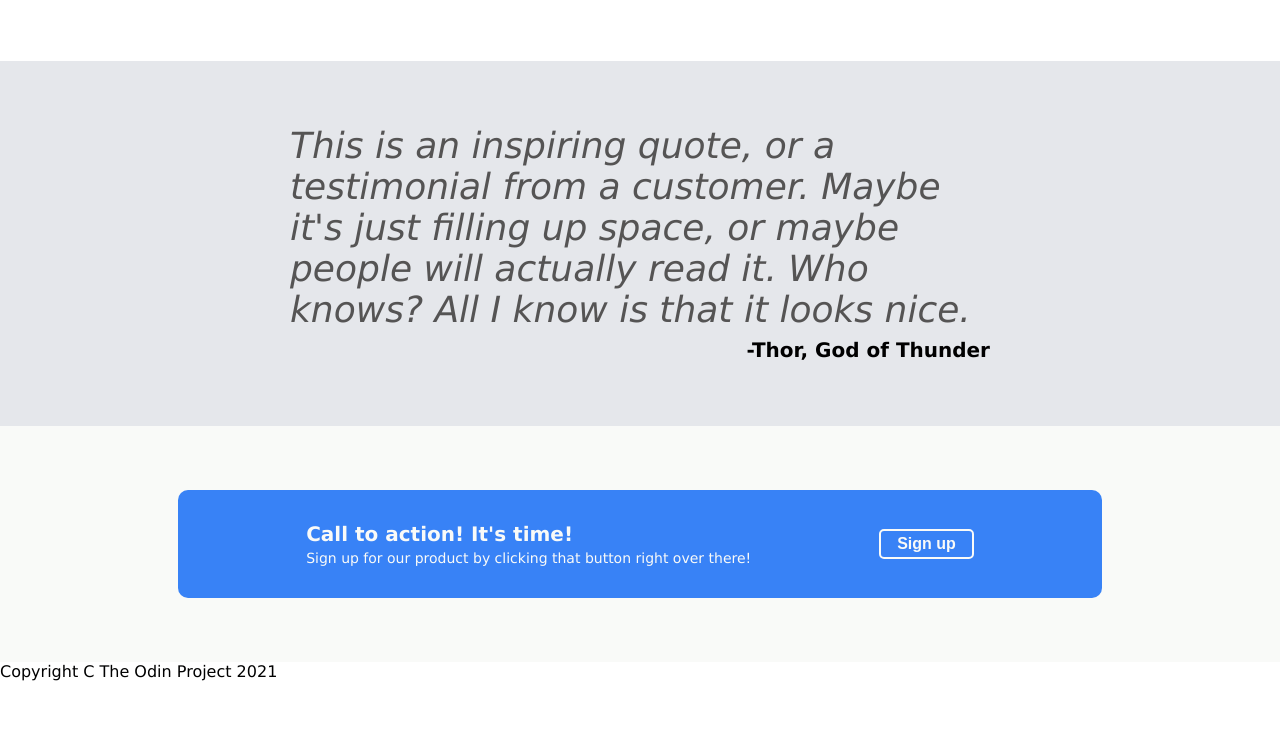
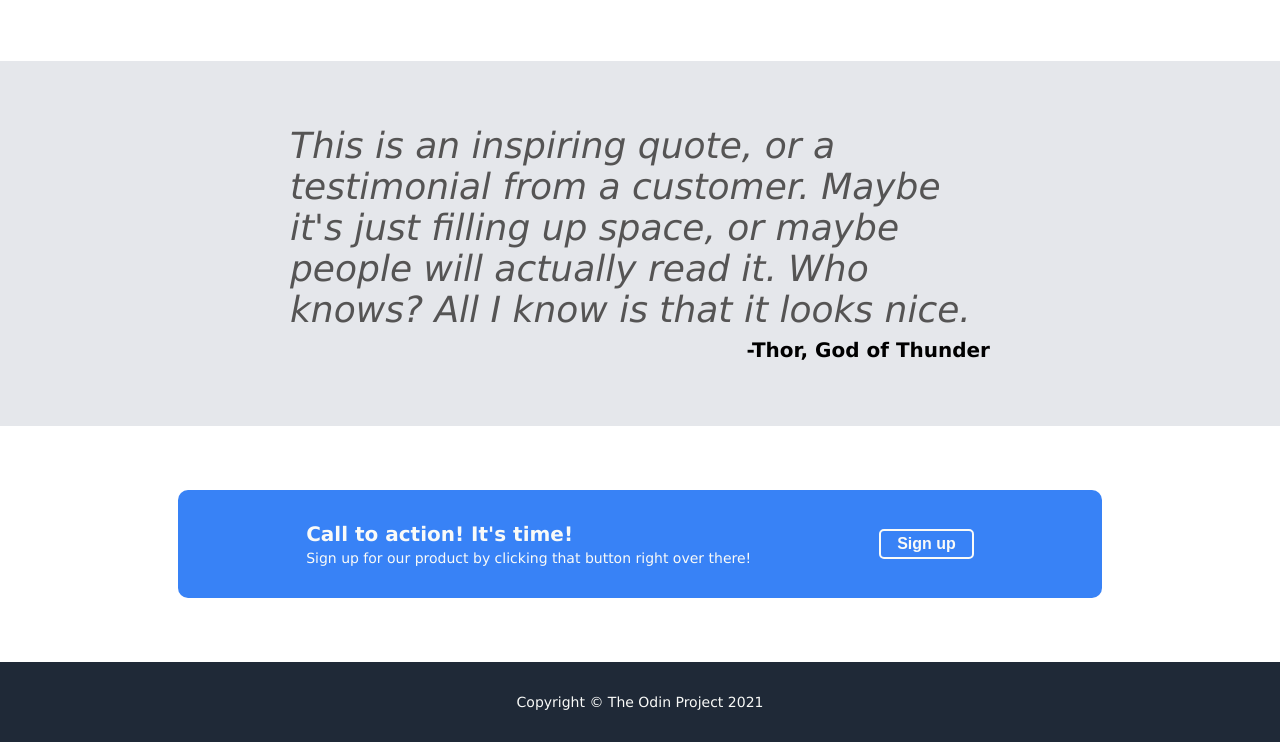
Before and after one commit to mojoro/landing-page, a plain HTML site: page index.html in a window 1280 px wide. Shown: the part 745-1487 px from the top of the page. Before the commit the page ends 1426 px from the top, so only its background shows below. Drawn offline with Linux system fonts and the light colour scheme.

Commit message:
Finish CSS for footer and complete rough draft

```diff
--- a/index.html
+++ b/index.html
@@ -67,7 +67,7 @@
             </div>
         </div>
         <div class="footer">
-            Copyright C The Odin Project 2021
+            Copyright © The Odin Project 2021
         </div>
     </div>
 </body>
--- a/styles.css
+++ b/styles.css
@@ -29,7 +29,8 @@ body {
 
 .header ul {
     display: flex;
-    gap: 18px;
+    gap: 24px;
+    list-style: none;
 }
 
 .header a {
@@ -102,7 +103,6 @@ body {
     align-items: center;
     gap: 32px;
     margin: 32px 0 64px 0;
-    background-color: #F9FAF8;
 }
 
 .info-text {
@@ -182,7 +182,6 @@ body {
     justify-content: center;
     align-items: center;
     padding: 64px 0;
-    background-color: #F9FAF8;
 }
 
 .call-action {
@@ -225,3 +224,13 @@ body {
     background-color: #3882F6;
     padding: 4px 16px;
 }
+
+.footer {
+    display: flex;
+    justify-content: center;
+    align-items: center;
+    color: #F9FAF8;
+    font-size: 14px;
+    background-color: #1F2937;
+    padding: 32px 0;
+}
```
